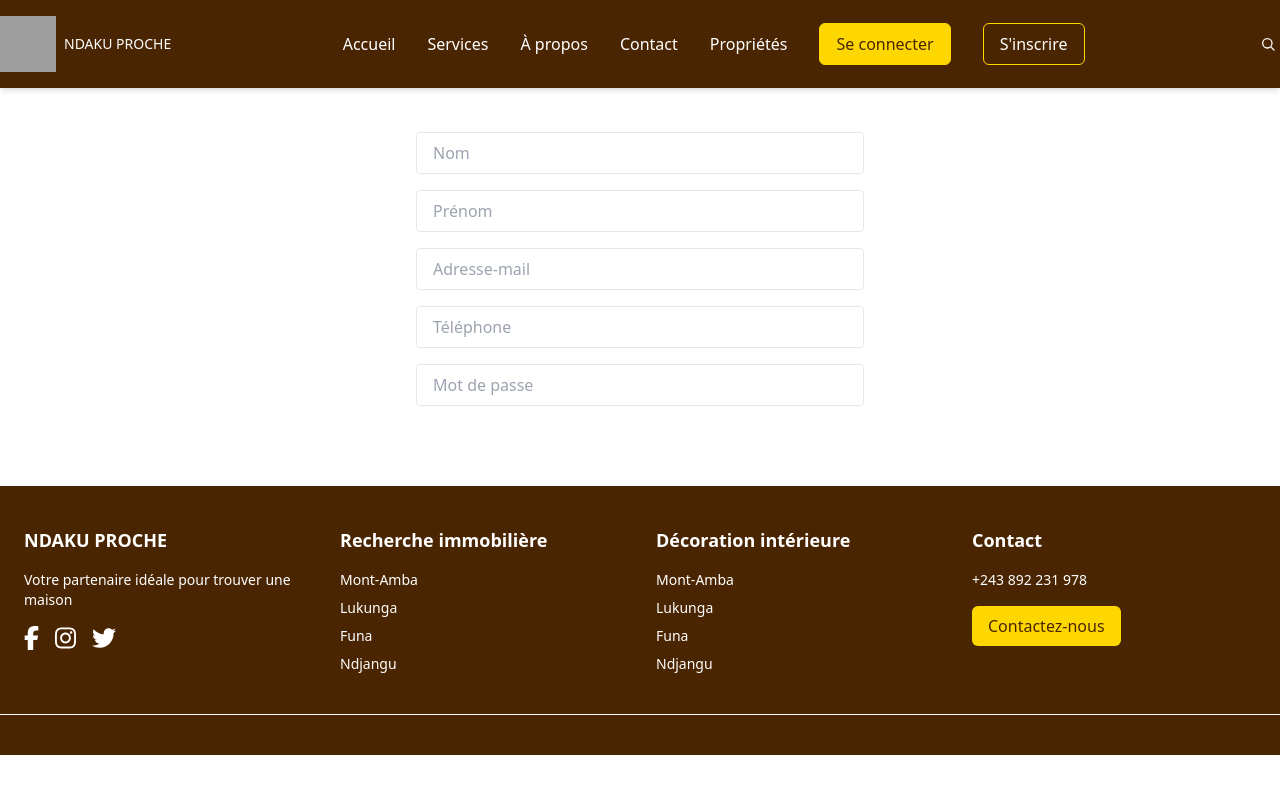
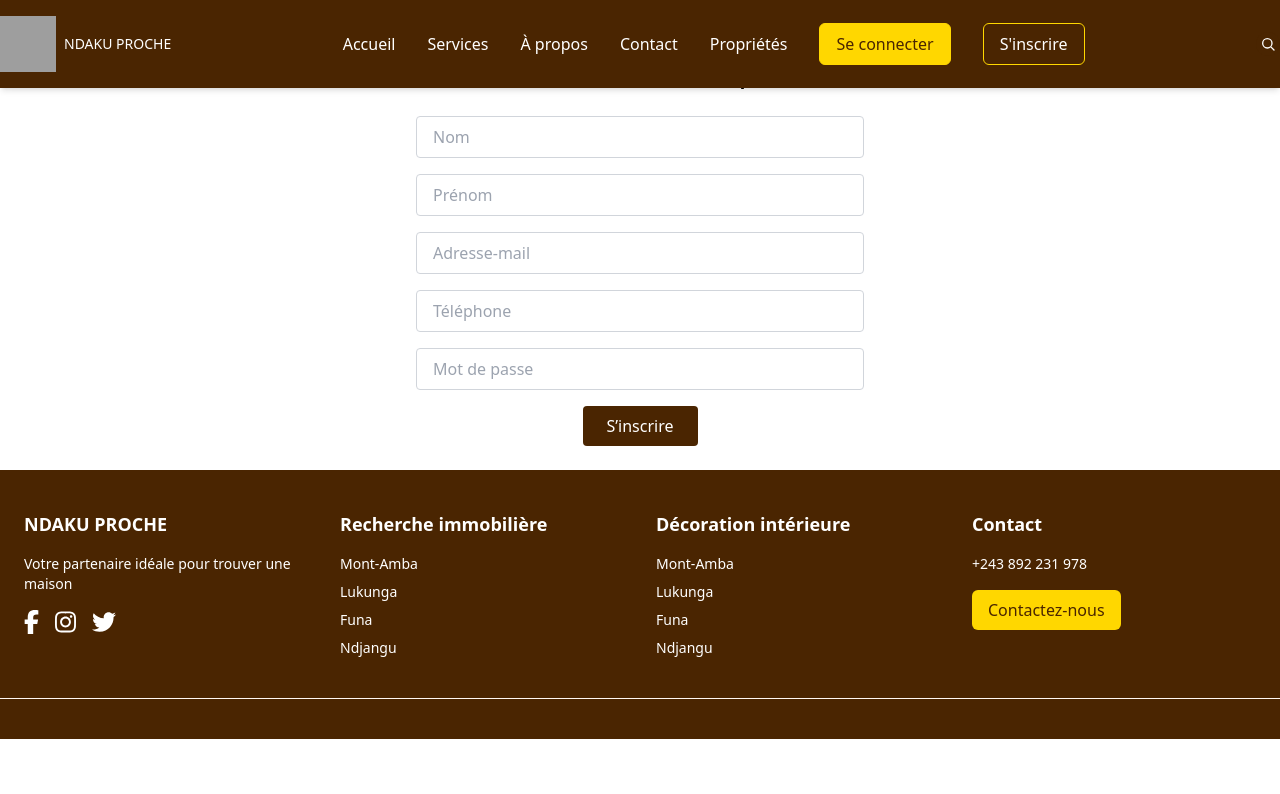
Before and after one commit to moskysarah/Frontend-React-Ndaku-Proche, a React (Vite) app: page /signup in a window 1280 px wide. Shown: the top 794 px of the page. Built offline with nearby package versions, Linux system fonts and the light colour scheme; grey boxes are pictures that could not be loaded; a web font is replaced by a local one.

Commit message:
new modify again in app page

```diff
--- a/src/App.tsx
+++ b/src/App.tsx
@@ -11,14 +11,14 @@ import DetailsPage from "./pages/DetailsPage";
 import PropertyDetailsPage from "./pages/PropertyDetailsPage";
 import LoginPage from "./pages/LoginPage";
 import SignUpPage from "./pages/SignUpPage";
-
-
 import SearchPage from "./pages/SearchPage";
 import "./App.css";
 import "leaflet/dist/leaflet.css";
+const App: React.FC = () => {
+  const handleLoginSuccess = (user: { email: string }) => {
+    console.log("Utilisateur connecté :", user.email);
+  };
 
-
-const App: React.FC = () => {
   return (
     <Router>
       <div className="min-h-screen bg-white">
@@ -30,11 +30,17 @@ const App: React.FC = () => {
           <Route path="/contact" element={<ContactPage />} />
           <Route path="/proprietes" element={<PropertyPage />} />
           <Route path="/details" element={<DetailsPage />} />
-          <Route path="/PropertyDetails/:propertyName" element={<PropertyDetailsPage />} />
+          <Route
+            path="/PropertyDetails/:propertyName"
+            element={<PropertyDetailsPage />}
+          />
           <Route path="/recherche" element={<SearchPage />} />
-          <Route path="/signup" element={<SignUpPage/>} />
-          <Route path="/login" element={<LoginPage />} />
-
+          <Route path="/signup" element={<SignUpPage />} />
+          {/* Passez `onLoginSuccess` au composant LoginPage */}
+          <Route
+            path="/login"
+            element={<LoginPage onLoginSuccess={handleLoginSuccess} />}
+          />
         </Routes>
         <Footer />
       </div>
@@ -42,4 +48,5 @@ const App: React.FC = () => {
   );
 };
 
+
 export default App;
--- a/src/pages/LoginPage.tsx
+++ b/src/pages/LoginPage.tsx
@@ -61,7 +61,7 @@ const LoginPage: React.FC<{ onLoginSuccess: (user: { email: string }) => void }>
             to="/signup"
             className="w-full bg-green-600 text-white py-2 rounded hover:bg-green-700 block text-center"
           >
-            Créer nouveau compte
+            Créer un  nouveau compte
           </Link>
         </div>
       </div>
--- a/src/pages/SignUpPage.tsx
+++ b/src/pages/SignUpPage.tsx
@@ -8,6 +8,8 @@ const SignUpPage: React.FC = () => {
     phone: '',
     password: '',
   });
+
+  const [showModal, setShowModal] = useState(false); // État pour afficher ou masquer le pop-up
 
   const handleInputChange = (e: React.ChangeEvent<HTMLInputElement>) => {
     const { name, value } = e.target;
@@ -20,13 +22,17 @@ const SignUpPage: React.FC = () => {
       alert('Veuillez remplir tous les champs.');
       return;
     }
-    // Simulate sign-up authentication
-    alert(`Inscription réussie pour : ${firstName} ${lastName} (${email})`);
+    // Simulate successful sign-up
+    setShowModal(true); // Affiche le modal
+  };
+
+  const closeModal = () => {
+    setShowModal(false); // Ferme le modal
   };
 
   return (
-    <div className="flex flex-col items-center p-6 font-sans">
-      <h2 className="text-lg font-bold mb-20">Bienvenue à notre site Ndaku proche !</h2>
+    <div className="flex flex-col items-center p-6 font-sans mt-10">
+      <h2 className="text-lg font-bold mb-6">Bienvenue à notre site Ndaku proche !</h2>
 
       <div className="w-full max-w-md">
         <input
@@ -35,7 +41,7 @@ const SignUpPage: React.FC = () => {
           placeholder="Nom"
           value={formData.firstName}
           onChange={handleInputChange}
-          className="w-full mb-4 px-4 py-2 border border-brown-500 rounded focus:outline-none focus:ring focus:ring-brown-200"
+          className="w-full mb-4 px-4 py-2 border border-gray-300 rounded focus:outline-none focus:ring focus:ring-gray-200"
         />
       </div>
 
@@ -46,7 +52,7 @@ const SignUpPage: React.FC = () => {
           placeholder="Prénom"
           value={formData.lastName}
           onChange={handleInputChange}
-          className="w-full mb-4 px-4 py-2 border border-brown-500 rounded focus:outline-none focus:ring focus:ring-brown-200"
+          className="w-full mb-4 px-4 py-2 border border-gray-300 rounded focus:outline-none focus:ring focus:ring-gray-200"
         />
       </div>
 
@@ -57,7 +63,7 @@ const SignUpPage: React.FC = () => {
           placeholder="Adresse-mail"
           value={formData.email}
           onChange={handleInputChange}
-          className="w-full mb-4 px-4 py-2 border border-brown-500 rounded focus:outline-none focus:ring focus:ring-brown-200"
+          className="w-full mb-4 px-4 py-2 border border-gray-300 rounded focus:outline-none focus:ring focus:ring-gray-200"
         />
       </div>
 
@@ -68,7 +74,7 @@ const SignUpPage: React.FC = () => {
           placeholder="Téléphone"
           value={formData.phone}
           onChange={handleInputChange}
-          className="w-full mb-4 px-4 py-2 border border-brown-500 rounded focus:outline-none focus:ring focus:ring-brown-200"
+          className="w-full mb-4 px-4 py-2 border border-gray-300 rounded focus:outline-none focus:ring focus:ring-gray-200"
         />
       </div>
 
@@ -79,16 +85,33 @@ const SignUpPage: React.FC = () => {
           placeholder="Mot de passe"
           value={formData.password}
           onChange={handleInputChange}
-          className="w-full mb-4 px-4 py-2 border border-brown-500 rounded focus:outline-none focus:ring focus:ring-brown-200"
+          className="w-full mb-4 px-4 py-2 border border-gray-300 rounded focus:outline-none focus:ring focus:ring-gray-200"
         />
       </div>
 
       <button
-        className="px-6 py-2 bg-brown-500 text-white rounded hover:bg-brown-600"
+        className="px-6 py-2 bg-[#4A2501] text-white rounded hover:bg-gray-900"
         onClick={handleSignUp}
       >
         S’inscrire
       </button>
+
+      {/* Pop-up modal */}
+      {showModal && (
+        <div className="fixed inset-0 flex items-center justify-center bg-black bg-opacity-50">
+          <div className="bg-white rounded-lg p-8 shadow-lg text-center">
+            <h2 className="text-lg font-bold mb-4">Inscription réussie 🎉</h2>
+            <p>Bienvenue, {formData.firstName} {formData.lastName} !</p>
+            <p className="mt-2">Votre email : {formData.email}</p>
+            <button
+              className="mt-4 px-4 py-2 bg-[#4A2501] text-white rounded hover:bg-gray-900"
+              onClick={closeModal}
+            >
+              OK
+            </button>
+          </div>
+        </div>
+      )}
     </div>
   );
 };
```
